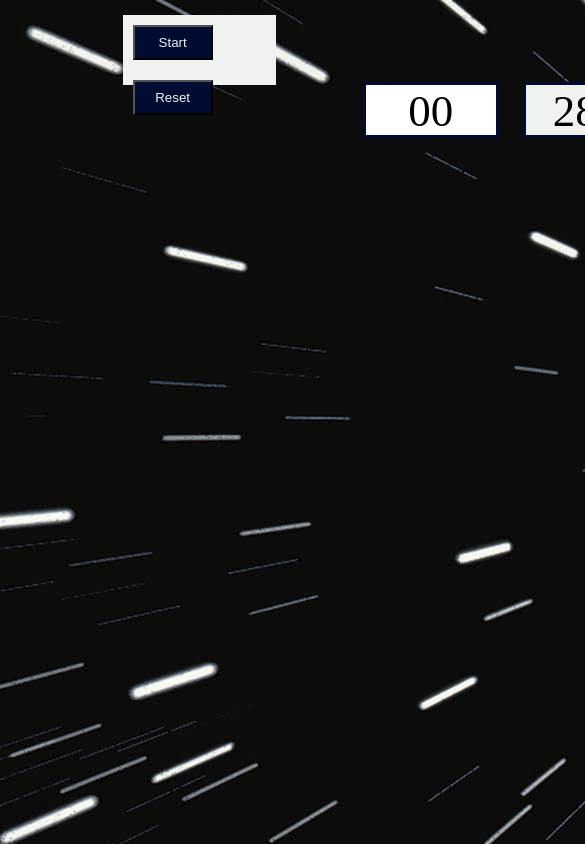
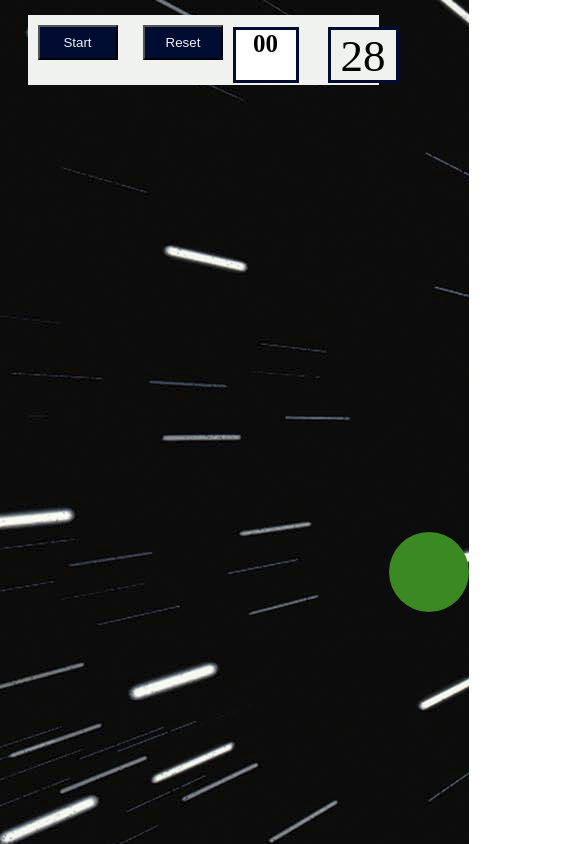
Before and after one commit to JoedsonCarvalho/StarBall, a plain HTML site: page index.html in a window 390 px wide. Both pictures are taken after a click on the button "Start". Shown: the top 844 px of the page, 585 px wide, since content can reach past the window. Drawn offline with nearby package versions, Linux system fonts and the light colour scheme; a web font is replaced by a local one.

Commit message:
Adicioando responsividade

```diff
--- a/css/style.css
+++ b/css/style.css
@@ -65,10 +65,14 @@ main {
     border-radius: 50%;
 }
 
-/* @media(min-width:425px){
+@media(max-width:500px){
     body {
         width:100%;
         height:100%;
+    }
+    main {
+        width: 100%;
+        height: 100%;
     }
 
     .navbar {
@@ -77,21 +81,21 @@ main {
         margin-right: auto;
     }
 
-    .btn-pause {
-        display: none;
-    }
-
     .circulo {
         width:80px;
         height:80px;
     }
 
     .pontos {
-        margin-left: 140px;
+        margin-left: 205px;
+        width: 60px;
+        font-size: 25px;
+        font-weight: bold;
+        text-align: center;
     }
 
     .cronometro {
         margin-left: 300px;
         width: 65px;
     }
-} */
+}
--- a/js/cronometro.js
+++ b/js/cronometro.js
@@ -1,7 +1,6 @@
 window.onload = () => {
     btnStart.addEventListener('click',startCronometro)
     circulo.addEventListener('click', adicionaPontos)
-
 }
 
 let btnStart = document.getElementById('btn-start')
@@ -17,8 +16,18 @@ cronometro.textContent = tempoFixoCronometro;
 
 
 var posicaoAleatoria = (element) =>{
-    let t =  Math.floor(Math.random() * 500)
-    let l =  Math.floor(Math.random() * 850)
+    let multiplicadorTop;
+    let multiplicadorLeft;
+    if(window.innerWidth < 460){
+        multiplicadorTop = 509
+        multiplicadorLeft = 399
+    }
+    else{
+        multiplicadorTop = 500
+        multiplicadorLeft = 850
+    }
+    let t =  Math.floor(Math.random() * multiplicadorTop)
+    let l =  Math.floor(Math.random() * multiplicadorLeft)
     element.style.marginTop = t +'px'
     element.style.marginLeft = l +'px'
 }
```
